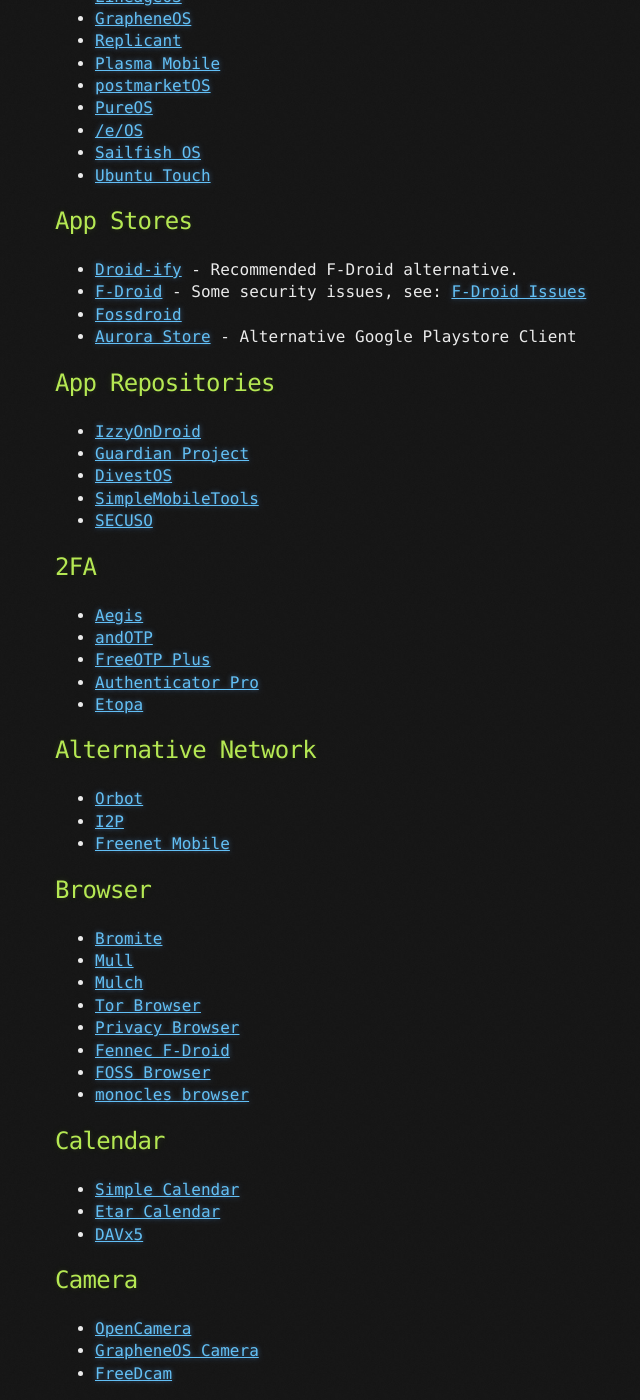
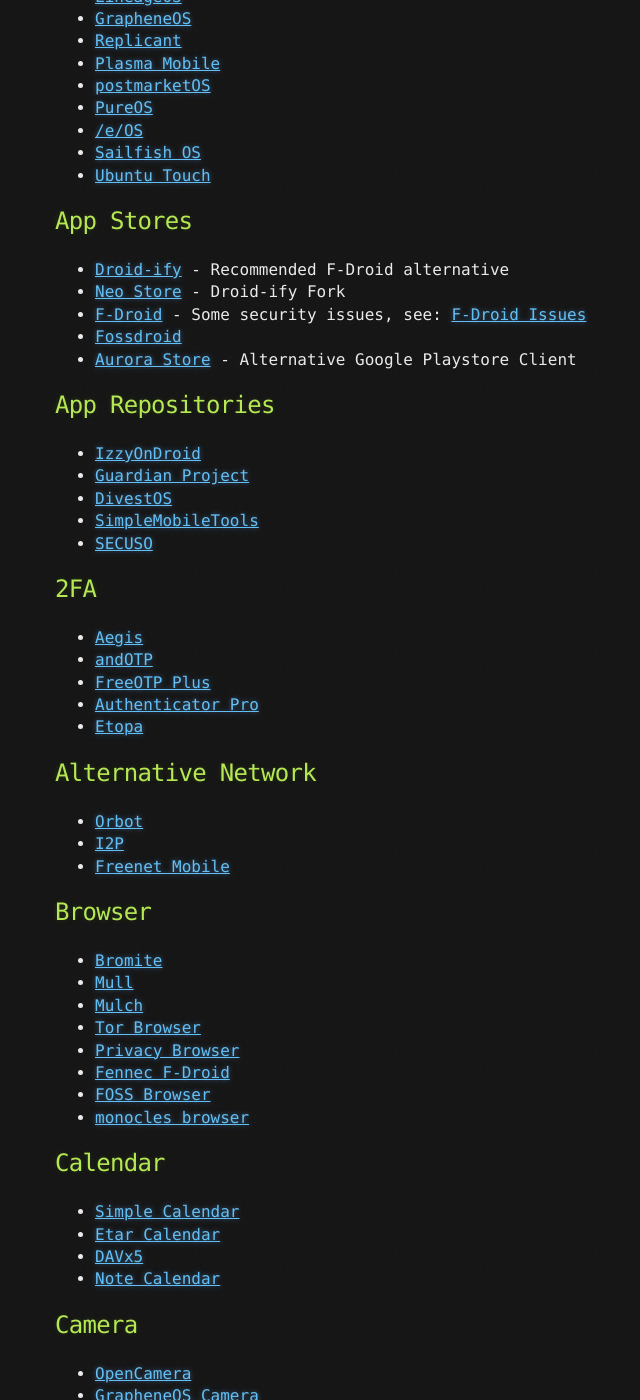
Before and after one commit to brainfucksec/brainfucksec.github.io, a Jekyll site: the page built from _posts/2022-04-28-android-foss-apps-list.md, in a window 1280 px wide and 1400 px high, scrolled down 1514 px. Shown: the whole window, without its empty margins (85-725 px from the left). Built offline with Jekyll 4.4.1, drawn with Linux system fonts in a browser that asks for light colours; some of the changed text lies outside the part shown.

Commit message:
Update: _posts/2022-04-28-android-foss-apps-list.md

```diff
--- a/_posts/2022-04-28-android-foss-apps-list.md
+++ b/_posts/2022-04-28-android-foss-apps-list.md
@@ -4,12 +4,12 @@
 date: 2022-04-28
 ---
 
-Update: 04 June 2022
+Update: 14 July 2022
 
 List of open source Android applications for "de-google, de-samsung, de-microsoft, de-nsa, de-china-malware etc. etc." your mobile phone, as always, the list is written in a (KISS) simple way.
 Feel free to [contact me](https://brainfucksec.github.io/contacts) to add applications or modify the list.
 
-The links in the list are related to the application website (if exists) or to the source code repository, I suggest to install [Droid-ify](https://github.com/NeoApplications/Neo-Store) which already has the repositories of Guardian Project, IzzyOnDroid and other applications such as Bromite and NewPipe, and search apps from there.
+The links in the list are related to the application website (if exists) or to the source code repository, I suggest to install [Droid-ify](https://github.com/Iamlooker/Droid-ify) or [Neo Store](https://github.com/NeoApplications/Neo-Store) which already has the repositories of Guardian Project, IzzyOnDroid and other applications such as Bromite and NewPipe, and search apps from there.
 
 The list does not include FOSS apps that are present only on Google Play Store, regarding Signal you can download it directly from the website here: <https://signal.org/android/apk/>
 
@@ -68,7 +68,8 @@
 
 ## App Stores
 
-* [Droid-ify](https://f-droid.org/packages/com.looker.droidify/) - Recommended F-Droid alternative.
+* [Droid-ify](https://github.com/Iamlooker/Droid-ify) - Recommended F-Droid alternative
+* [Neo Store](https://github.com/NeoApplications/Neo-Store) - Droid-ify Fork
 * [F-Droid](https://f-droid.org/) - Some security issues, see: [F-Droid Issues](https://wonderfall.dev/fdroid-issues/)
 * [Fossdroid](https://fossdroid.com/)
 * [Aurora Store](https://auroraoss.com/#aurora-droid) - Alternative Google Playstore Client
@@ -111,6 +112,7 @@
 * [Simple Calendar](https://github.com/SimpleMobileTools/Simple-Calendar)
 * [Etar Calendar](https://github.com/Etar-Group/Etar-Calendar)
 * [DAVx5](https://www.davx5.com/)
+* [Note Calendar](https://github.com/Sztorm/NoteCalendar)
 
 ## Camera
 
@@ -128,7 +130,6 @@
 
 * [Nextcloud](https://github.com/nextcloud/android)
 * [syncthing-android](https://github.com/syncthing/syncthing-android)
-
 
 ## Contacts
 
```
Also changed, not shown: other parts of _posts/2022-04-28-android-foss-apps-list.md (+7 -0 lines).
